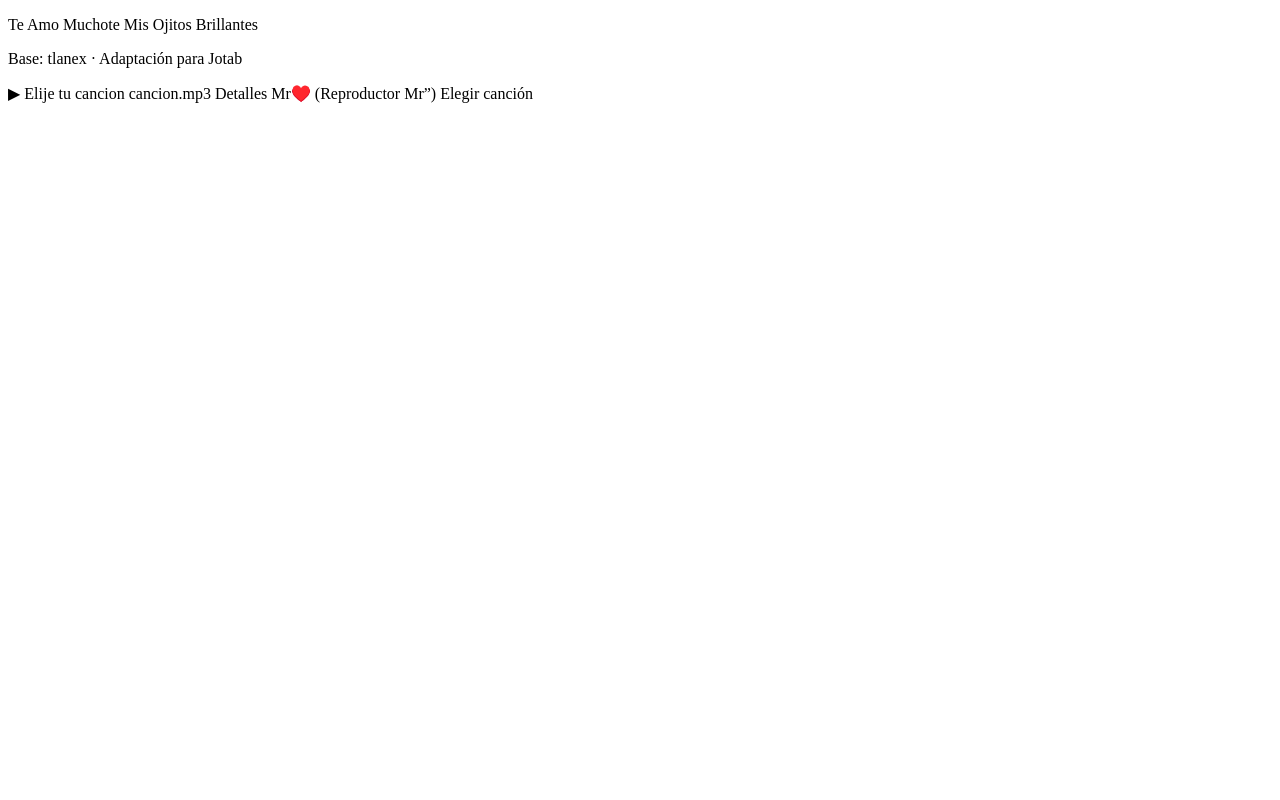
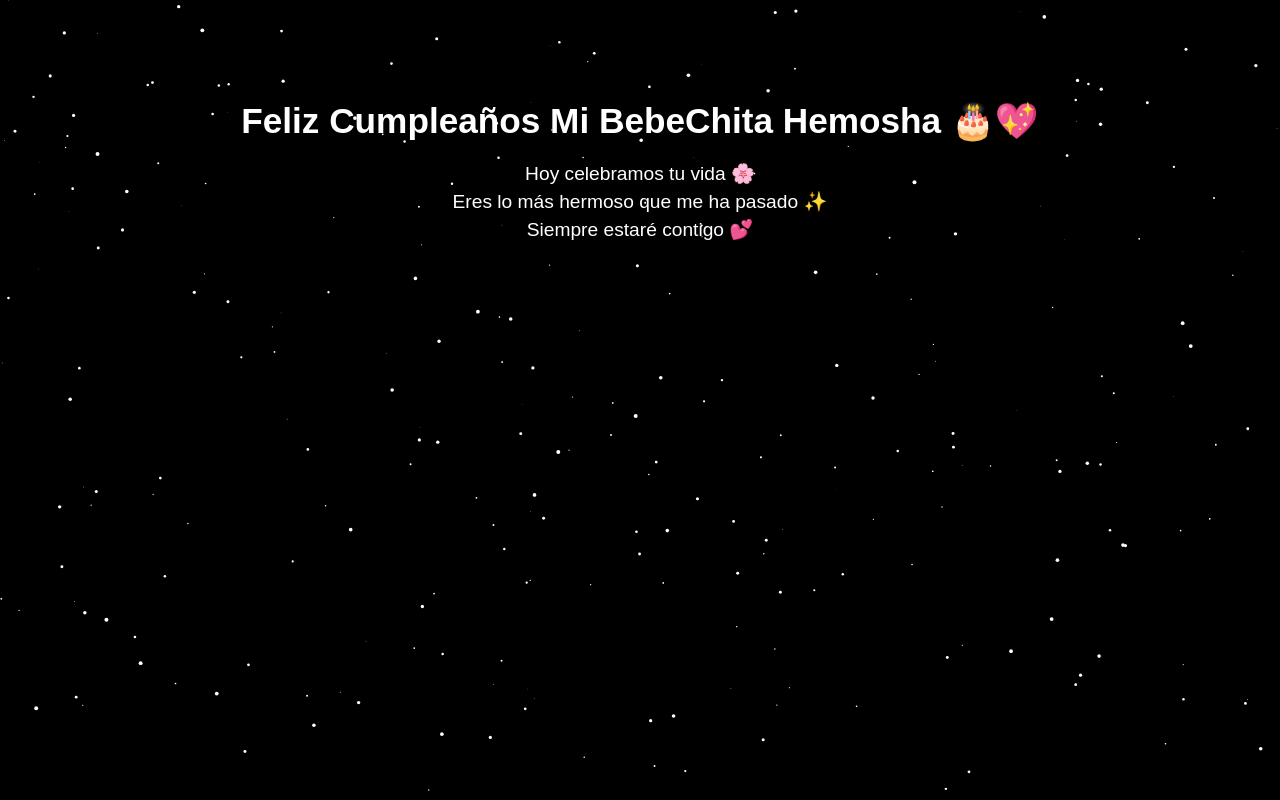
Before and after one commit to ianjhoelmartinez-star/Feliz-cumplea-os-, a plain HTML site: page index.html in a window 1280 px wide. Drawn offline with Linux system fonts and the light colour scheme.

Commit message:
Update index.html

```diff
--- a/index.html
+++ b/index.html
@@ -1,13 +1,98 @@
 <!DOCTYPE html>
-<html>
+<html lang="es">
 <head>
-    <meta charset="UTF-8">
-    <title>galaxia</title>
+<meta charset="UTF-8">
+<meta name="viewport" content="width=device-width, initial-scale=1.0">
+<title>Galaxia</title>
+
+<style>
+body {
+    margin: 0;
+    overflow: hidden;
+    background: black;
+    color: white;
+    font-family: Arial, sans-serif;
+    text-align: center;
+}
+
+.texto {
+    position: relative;
+    z-index: 2;
+    margin-top: 100px;
+}
+
+h1 {
+    font-size: 2.2em;
+    margin-bottom: 20px;
+}
+
+p {
+    font-size: 1.2em;
+    margin: 5px 0;
+}
+
+canvas {
+    position: fixed;
+    top: 0;
+    left: 0;
+    z-index: 1;
+}
+</style>
 </head>
+
 <body>
-    <p>Te Amo Muchote Mis Ojitos Brillantes</p>
-    <p>Base: tlanex · Adaptación para Jotab</p>
 
-    <p>▶︎ Elije tu cancion cancion.mp3 Detalles Mr♥️ (Reproductor Mr”) Elegir canción</p>
+<!-- ✨ EDITA SOLO ESTAS LÍNEAS ✨ -->
+<div class="texto">
+    <h1>Feliz Cumpleaños Mi BebeChita Hemosha 🎂💖</h1>
+    <p>Hoy celebramos tu vida 🌸</p>
+    <p>Eres lo más hermoso que me ha pasado ✨</p>
+    <p>Siempre estaré contigo 💕</p>
+</div>
+<!-- ✨ FIN DE ZONA EDITABLE ✨ -->
+
+<canvas id="stars"></canvas>
+
+<script>
+const canvas = document.getElementById("stars");
+const ctx = canvas.getContext("2d");
+
+canvas.width = window.innerWidth;
+canvas.height = window.innerHeight;
+
+let stars = [];
+
+for (let i = 0; i < 300; i++) {
+    stars.push({
+        x: Math.random() * canvas.width,
+        y: Math.random() * canvas.height,
+        radius: Math.random() * 2,
+        speed: Math.random() * 0.5
+    });
+}
+
+function drawStars() {
+    ctx.clearRect(0, 0, canvas.width, canvas.height);
+    ctx.fillStyle = "white";
+
+    stars.forEach(star => {
+        ctx.beginPath();
+        ctx.arc(star.x, star.y, star.radius, 0, Math.PI * 2);
+        ctx.fill();
+
+        star.y += star.speed;
+
+        if (star.y > canvas.height) {
+            star.y = 0;
+            star.x = Math.random() * canvas.width;
+        }
+    });
+
+    requestAnimationFrame(drawStars);
+}
+
+drawStars();
+</script>
+
 </body>
 </html>
```
